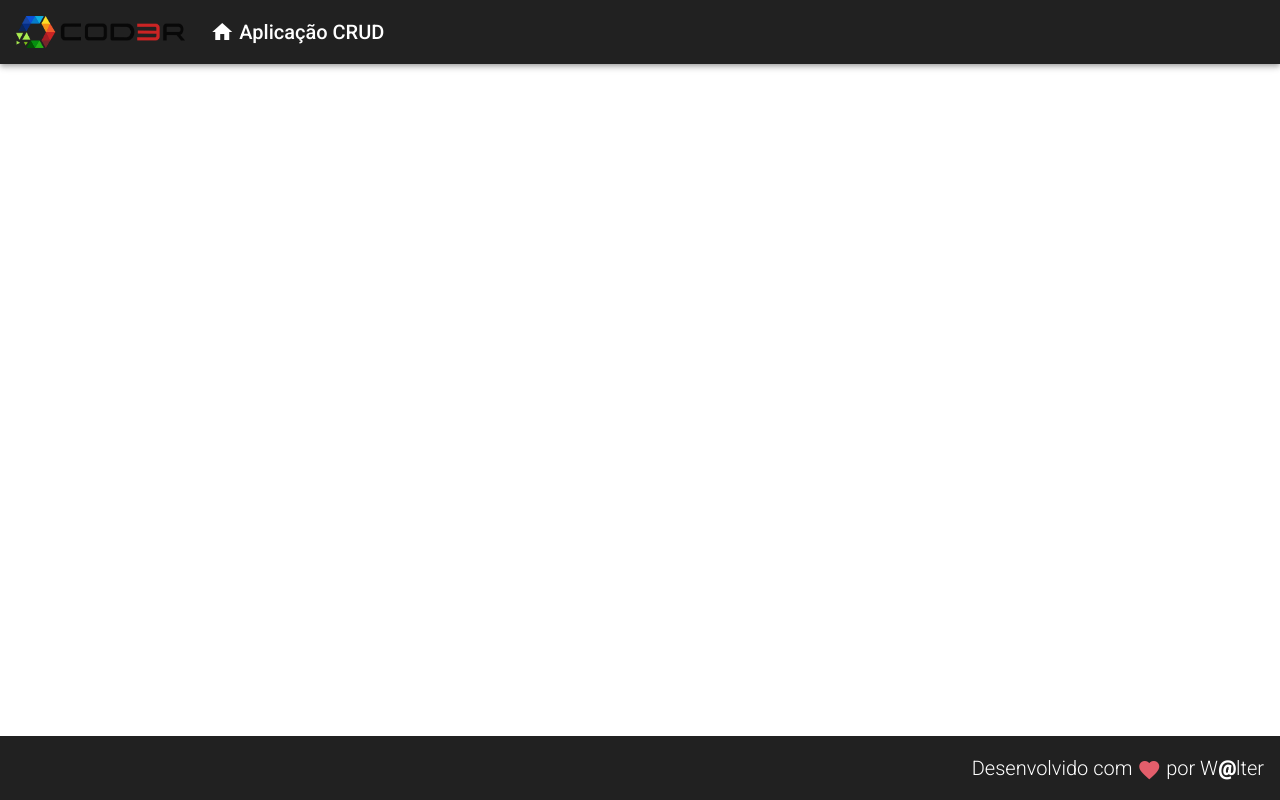
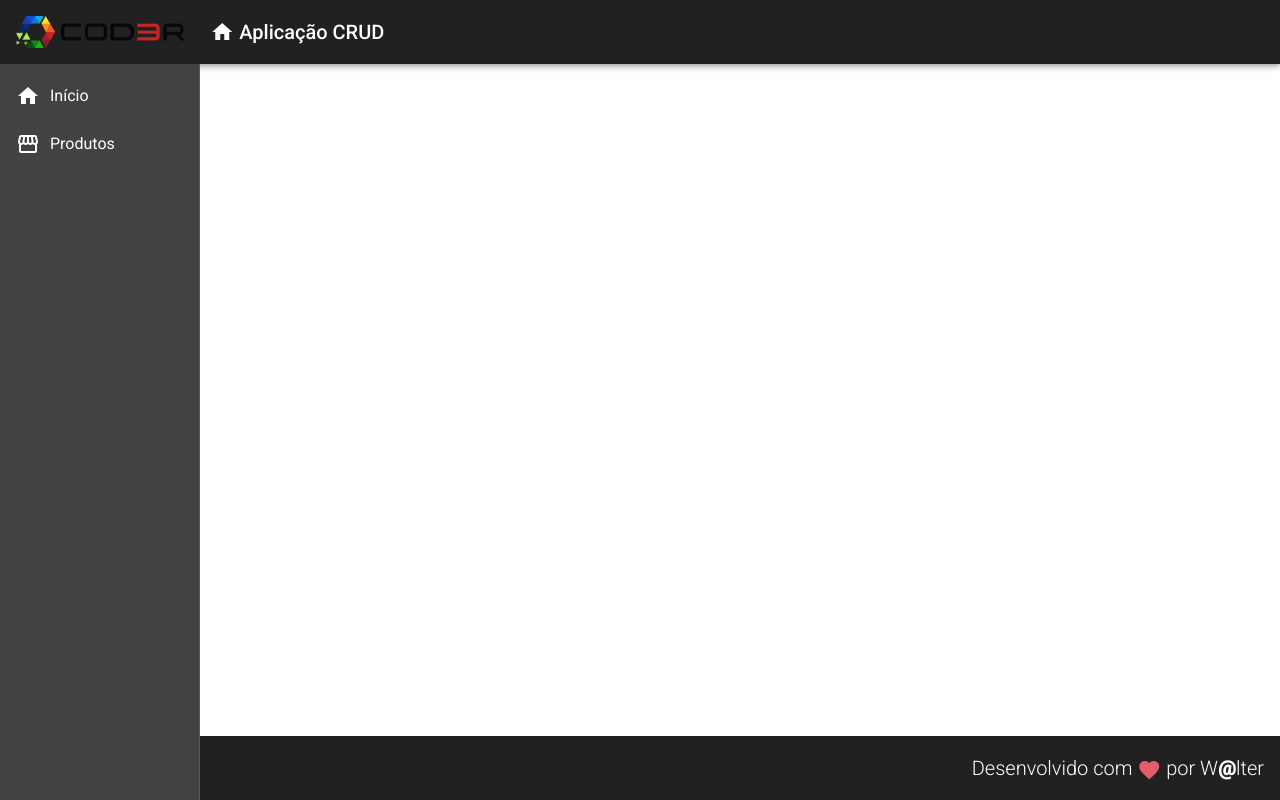
Before and after one commit to WalterLimaViana/projetoCrud, an Angular app in the folder frontend/: page / in a window 1280 px wide. Built offline with nearby package versions, Linux system fonts and the light colour scheme.

Commit message:
created navigation sidebar

```diff
--- a/frontend/src/app/app.component.html
+++ b/frontend/src/app/app.component.html
@@ -1,2 +1,3 @@
 <app-header></app-header>
+<app-nav></app-nav>
 <app-footer></app-footer>
--- /dev/null
+++ b/frontend/src/app/components/template/nav/nav.component.css
@@ -0,0 +1,7 @@
+.sidenav {
+  width: 200px;
+}
+
+.sidenav i {
+  padding-right: 10px;
+}
--- /dev/null
+++ b/frontend/src/app/components/template/nav/nav.component.html
@@ -0,0 +1,21 @@
+<mat-sidenav-container class="container">
+    <mat-sidenav class="sidenav" mode="side" fixedInViewport="true"
+        fixedTopGap="64" opened>
+        <mat-nav-list class="nav-list">
+            <a mat-list-item>
+                <i class="material-icons">
+                    home
+                </i>
+                Início
+            </a>
+            <a mat-list-item>
+                <i class="material-icons">
+                    storefront
+                </i>
+                Produtos
+            </a>
+        </mat-nav-list>
+    </mat-sidenav>
+    <!-- Body -->
+
+</mat-sidenav-container>
--- /dev/null
+++ b/frontend/src/app/components/template/nav/nav.component.ts
@@ -0,0 +1,15 @@
+import { Component, OnInit } from '@angular/core';
+
+@Component({
+  selector: 'app-nav',
+  templateUrl: './nav.component.html',
+  styleUrls: ['./nav.component.css']
+})
+export class NavComponent implements OnInit {
+
+  constructor() { }
+
+  ngOnInit(): void {
+  }
+
+}
```
Also changed, not shown: frontend/src/app/app.module.ts (+8 -2 lines), 1 other file (tests, documents, lock files or other folders).
